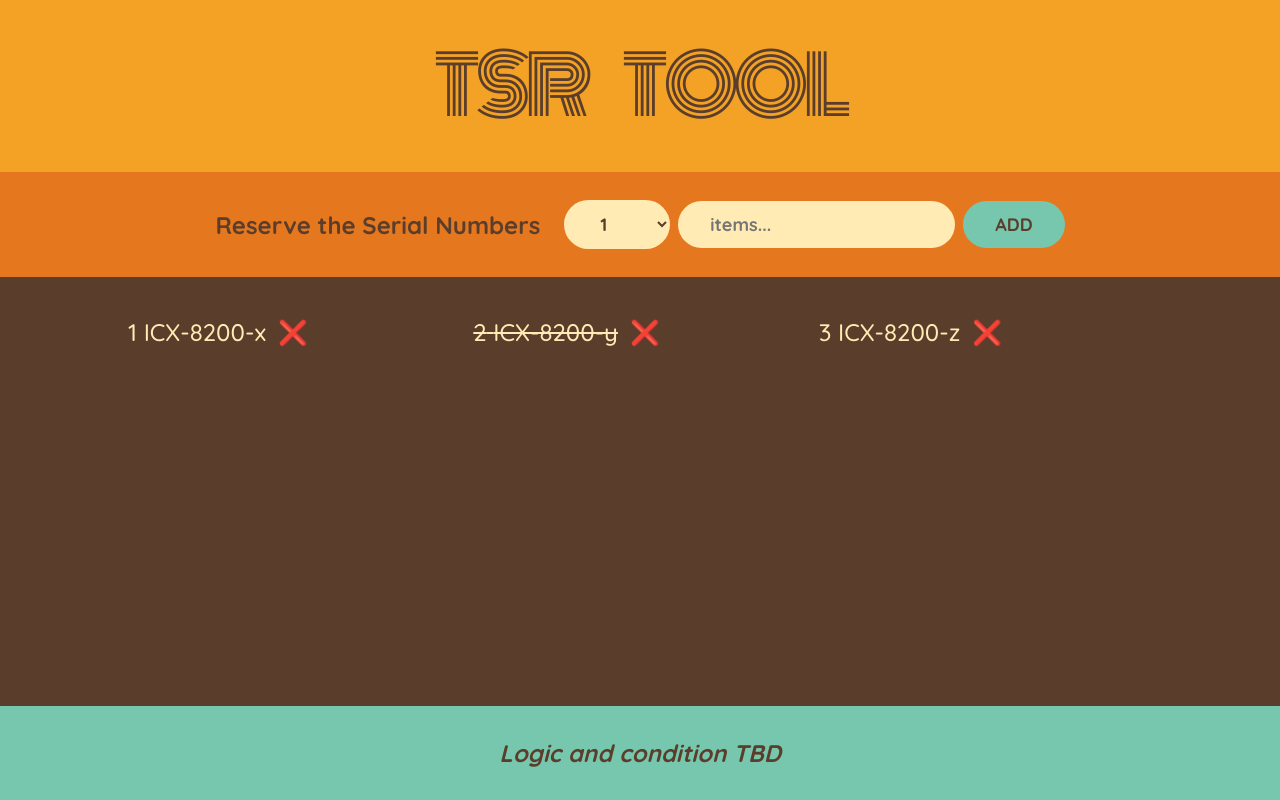
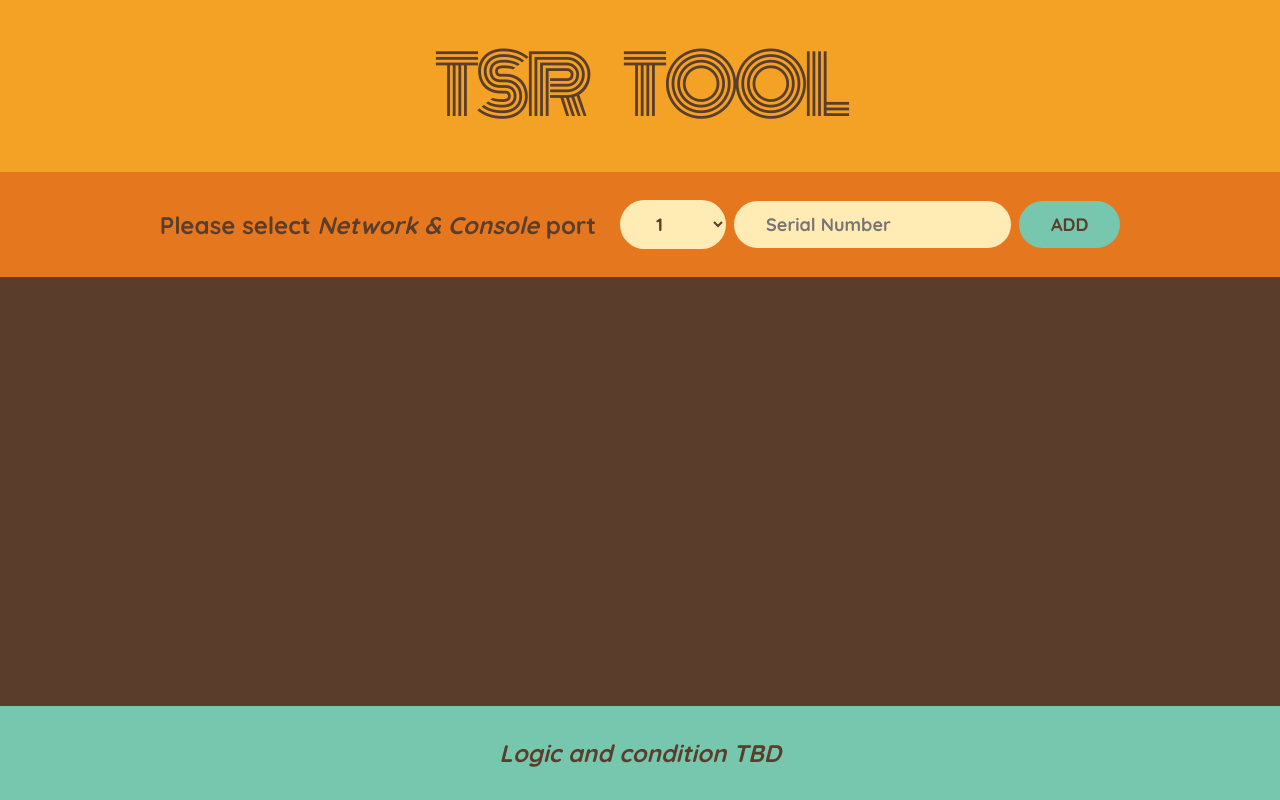
Before and after one commit to iamharie/Travel-List, a React (Create React App) app: page / in a window 1280 px wide. Built offline with nearby package versions, Linux system fonts and the light colour scheme.

Commit message:
Item useState([]) lifted to App comp

```diff
--- a/src/App.js
+++ b/src/App.js
@@ -1,17 +1,21 @@
 import { useState } from "react";
 
-const demoItems = [
-  { id: 1, name: "ICX-8200-x", packed: true },
-  { id: 2, name: "ICX-8200-y", packed: false },
-  { id: 3, name: "ICX-8200-z", packed: true },
-];
+// const demoItems = [
+//   { id: 1, name: "ICX-8200-x", packed: true },
+//   { id: 2, name: "ICX-8200-y", packed: false },
+//   { id: 3, name: "ICX-8200-z", packed: true },
+// ];
 
 export default function App() {
+  const [items, setItems] = useState([]);
+  function handleItems(item) {
+    setItems((items) => [...items, item]);
+  }
   return (
     <div className="app">
       <Logo />
-      <Form />
-      <PackingList />
+      <Form onAddItems={handleItems} />
+      <PackingList items={items} />
       <Stats />
     </div>
   );
@@ -21,7 +25,7 @@ function Logo() {
   return <h1>TSR Tool</h1>;
 }
 
-function Form() {
+function Form({ onAddItems }) {
   const [description, setDescription] = useState("");
   const [quantity, setQuantity] = useState(1);
 
@@ -32,6 +36,8 @@ function Form() {
   function selectQTY(e) {
     setQuantity(e.target.value);
   }
+
+  //Add button
   function handleSubmit(e) {
     e.preventDefault();
 
@@ -40,14 +46,16 @@ function Form() {
     //creating a new item
     const newItem = { description, quantity, id: Date.now(), packed: false };
     console.log(newItem);
-
+    onAddItems(newItem);
     setDescription("");
     setQuantity("");
   }
 
   return (
     <form className="add-form" onSubmit={handleSubmit}>
-      <h3>Reserve the Serial Numbers</h3>
+      <h3>
+        Please select <em>Network & Console</em> port
+      </h3>
       <select value={quantity} onChange={selectQTY}>
         {Array.from({ length: 20 }, (_, i) => i + 1).map((num) => (
           <option value={num} key={num}>
@@ -57,7 +65,7 @@ function Form() {
       </select>
       <input
         type="text"
-        placeholder="items..."
+        placeholder="Serial Number"
         value={description}
         onChange={textField}
       ></input>
@@ -66,12 +74,12 @@ function Form() {
   );
 }
 
-function PackingList() {
+function PackingList({ items }) {
   return (
     <div className="list">
       <ul>
-        {demoItems.map((mov) => (
-          <Item item={mov} key={mov.id} />
+        {items.map((item) => (
+          <Item item={item} key={item.id} />
         ))}
       </ul>
     </div>
@@ -82,10 +90,10 @@ function Item({ item }) {
   return (
     <div>
       <li>
-        <span style={!item.packed ? { textDecoration: "line-through" } : {}}>
-          {item.id} {item.name}
+        <span style={item.packed ? { textDecoration: "line-through" } : {}}>
+          {item.quantity} {item.description}
         </span>
-        <buton>❌</buton>
+        <button>❌</button>
       </li>
     </div>
   );
```
